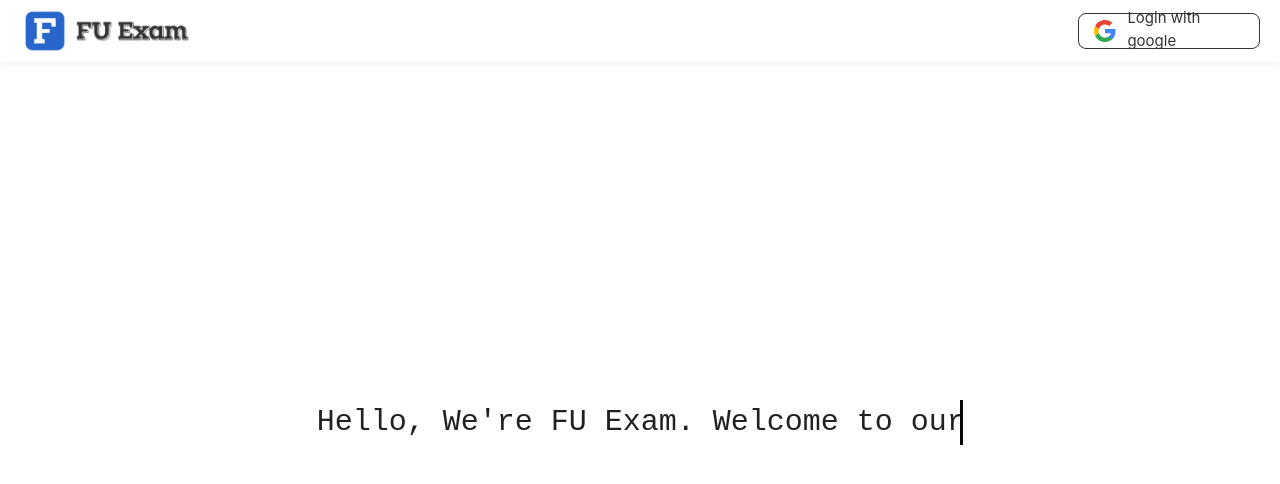
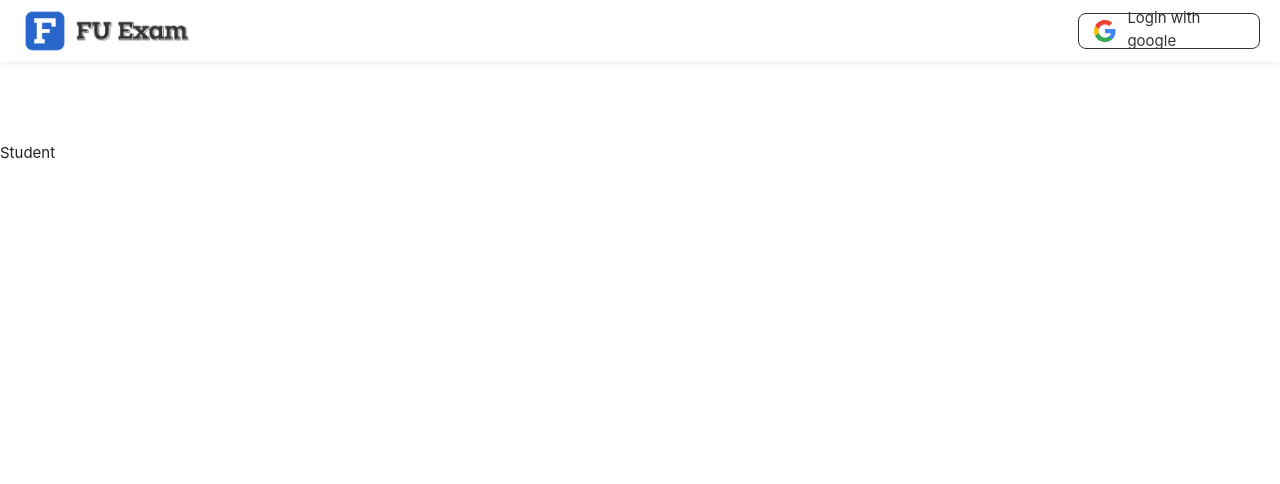
Before and after one commit to ngogiahuan/FU-Exam-Schedule, a React (Create React App) app in the folder fuexamschedule/: page / in a window 1280 px wide. Shown: the top 484 px of the page. Built offline with nearby package versions, Linux system fonts and the light colour scheme.

Commit message:
add route to appJS

```diff
--- a/fuexamschedule/src/App.js
+++ b/fuexamschedule/src/App.js
@@ -1,23 +1,17 @@
-import { Route, Router, Routes } from 'react-router-dom';
+import { Route, Routes } from 'react-router-dom';
 import './App.css';
 import Navbar from './component/Navbar/Navbar';
 import Welcome from './component/Welcome/Welcome';
 import Student from './component/Student/Student';
 
+function App() {
+  const userProfile = JSON.parse(sessionStorage.getItem('userProfile'));
 
-function App() {
-  const user = JSON.parse(localStorage.getItem('user'));
   return (
     <>
-
       <Navbar />
       <Routes>
-        <Route path='/' element={<Welcome />} />
-        {user ? (
-          <Route path='/student' element={<Student />} />
-        ) : (
-          <Route path='/' element={<Welcome />} />
-        )}
+        <Route path='/' element={userProfile ? <Welcome /> : <Student />} />
       </Routes>
     </>
   );
```
